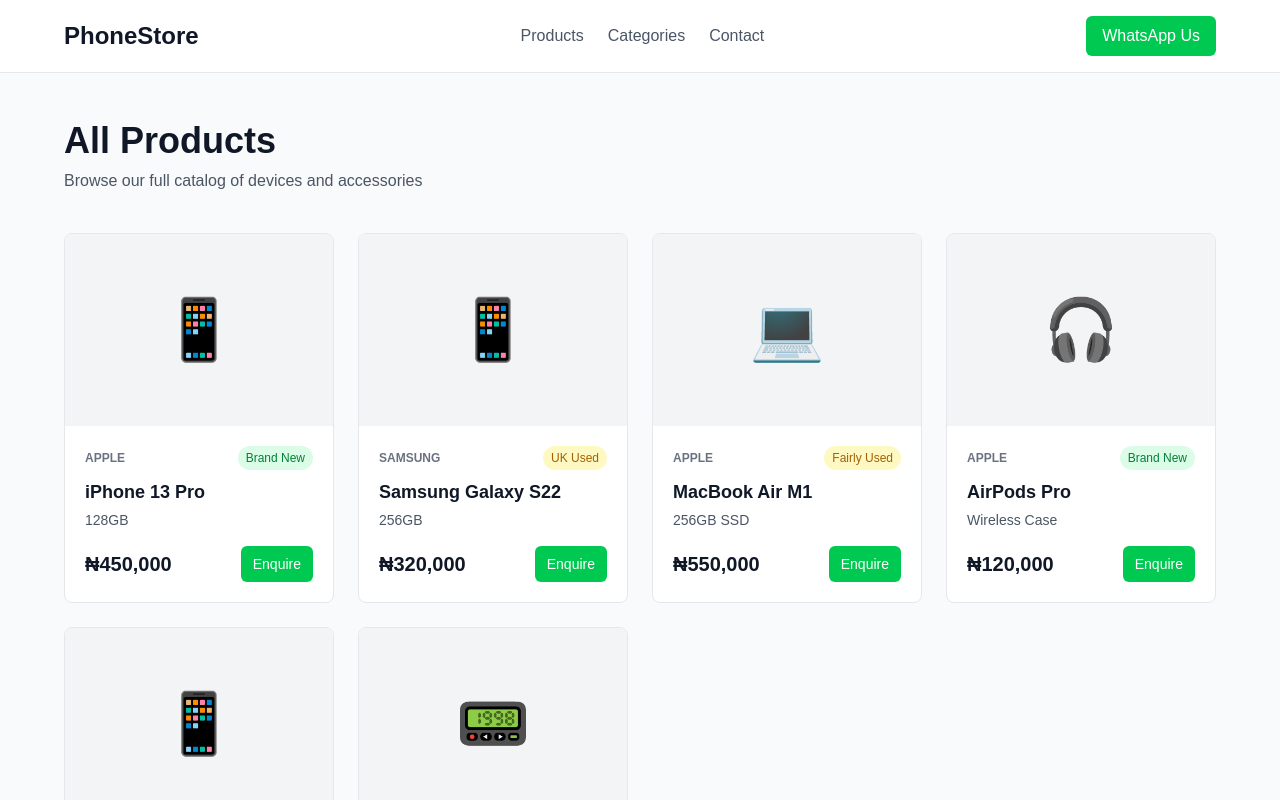
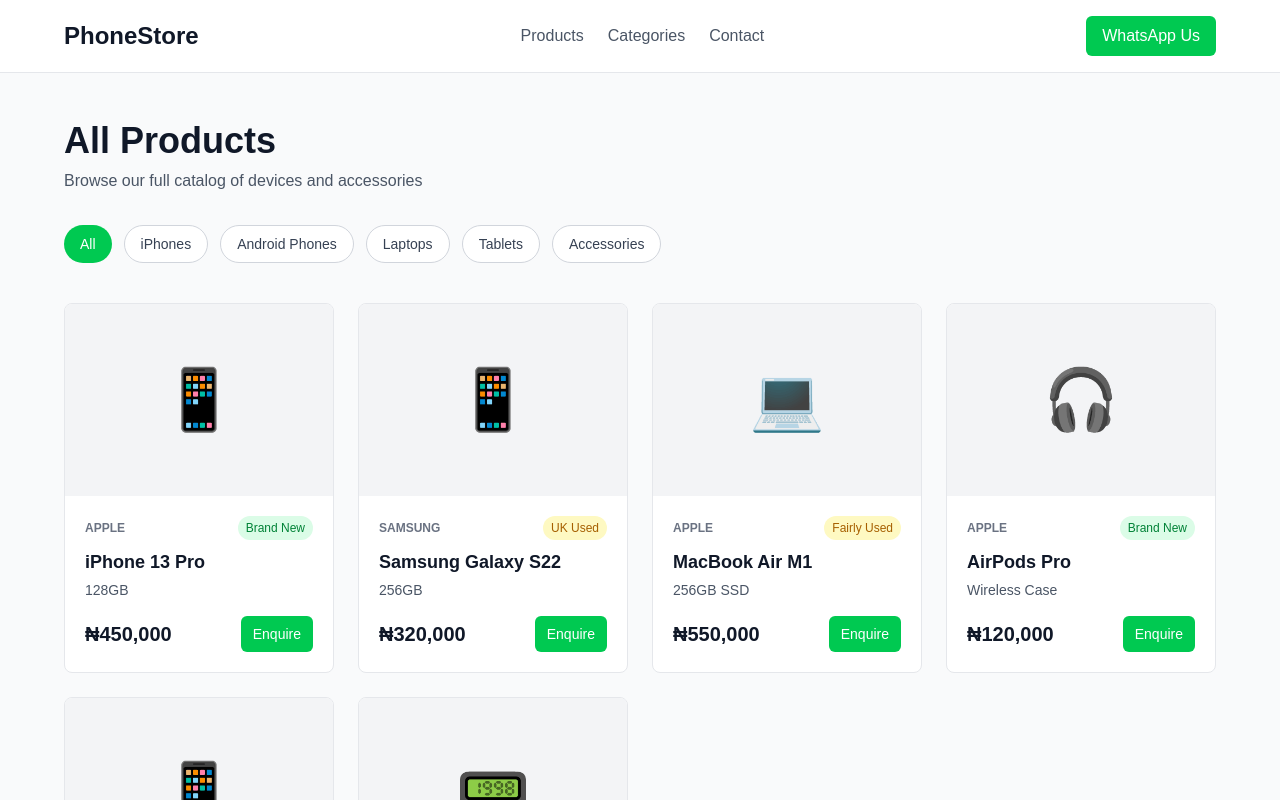
Before and after one commit to juliesbabe/phone-store, a Next.js app: page /products in a window 1280 px wide. Shown: the top 800 px of the page. Built offline with nearby package versions, Linux system fonts and the light colour scheme.

Commit message:
Added category filter buttons to /products page (client component + useState)

```diff
--- a/app/products/page.tsx
+++ b/app/products/page.tsx
@@ -1,11 +1,26 @@
-// The catalog page: shows EVERY product (not just featured ones).
-// URL: /products
+"use client"; // This line MUST be first. It tells Next.js this page needs interactivity.
+
+import { useState } from "react";
 import Header from "@/components/Header";
 import Footer from "@/components/Footer";
 import ProductCard from "@/components/ProductCard";
 import { products } from "@/lib/products";
 
+// The list of categories we want buttons for.
+const categories = ["All", "iPhones", "Android Phones", "Laptops", "Tablets", "Accessories"];
+
 export default function ProductsPage() {
+  // "activeCategory" remembers the current selection. It starts as "All".
+  // "setActiveCategory" is the tool we use to change it.
+  const [activeCategory, setActiveCategory] = useState("All");
+
+  // Filter the products:
+  // If "All" is selected, show everything.
+  // Otherwise, only keep products where the category matches the button clicked.
+  const filteredProducts = activeCategory === "All"
+    ? products
+    : products.filter((product) => product.category === activeCategory);
+
   return (
     <div className="flex min-h-screen flex-col bg-gray-50">
       <Header />
@@ -14,12 +29,30 @@ export default function ProductsPage() {
           <h1 className="text-3xl md:text-4xl font-bold text-gray-900 mb-2">
             All Products
           </h1>
-          <p className="text-gray-600 mb-10">
+          <p className="text-gray-600 mb-8">
             Browse our full catalog of devices and accessories
           </p>
 
+          {/* Category Filter Buttons */}
+          <div className="flex flex-wrap gap-3 mb-10">
+            {categories.map((category) => (
+              <button
+                key={category}
+                onClick={() => setActiveCategory(category)}
+                className={`px-4 py-2 rounded-full text-sm font-medium transition-colors ${
+                  activeCategory === category
+                    ? "bg-green-500 text-white" // Active button style
+                    : "bg-white text-gray-700 border border-gray-300 hover:bg-gray-100" // Inactive button style
+                }`}
+              >
+                {category}
+              </button>
+            ))}
+          </div>
+
+          {/* Product Grid (now uses filteredProducts instead of all products) */}
           <div className="grid grid-cols-1 sm:grid-cols-2 lg:grid-cols-4 gap-6">
-            {products.map((product) => (
+            {filteredProducts.map((product) => (
               <ProductCard
                 key={product.id}
                 id={product.id}
@@ -32,6 +65,13 @@ export default function ProductsPage() {
               />
             ))}
           </div>
+
+          {/* Empty State: if a category has no products */}
+          {filteredProducts.length === 0 && (
+            <p className="text-center text-gray-500 py-10">
+              No products found in this category.
+            </p>
+          )}
         </div>
       </main>
       <Footer />
```
